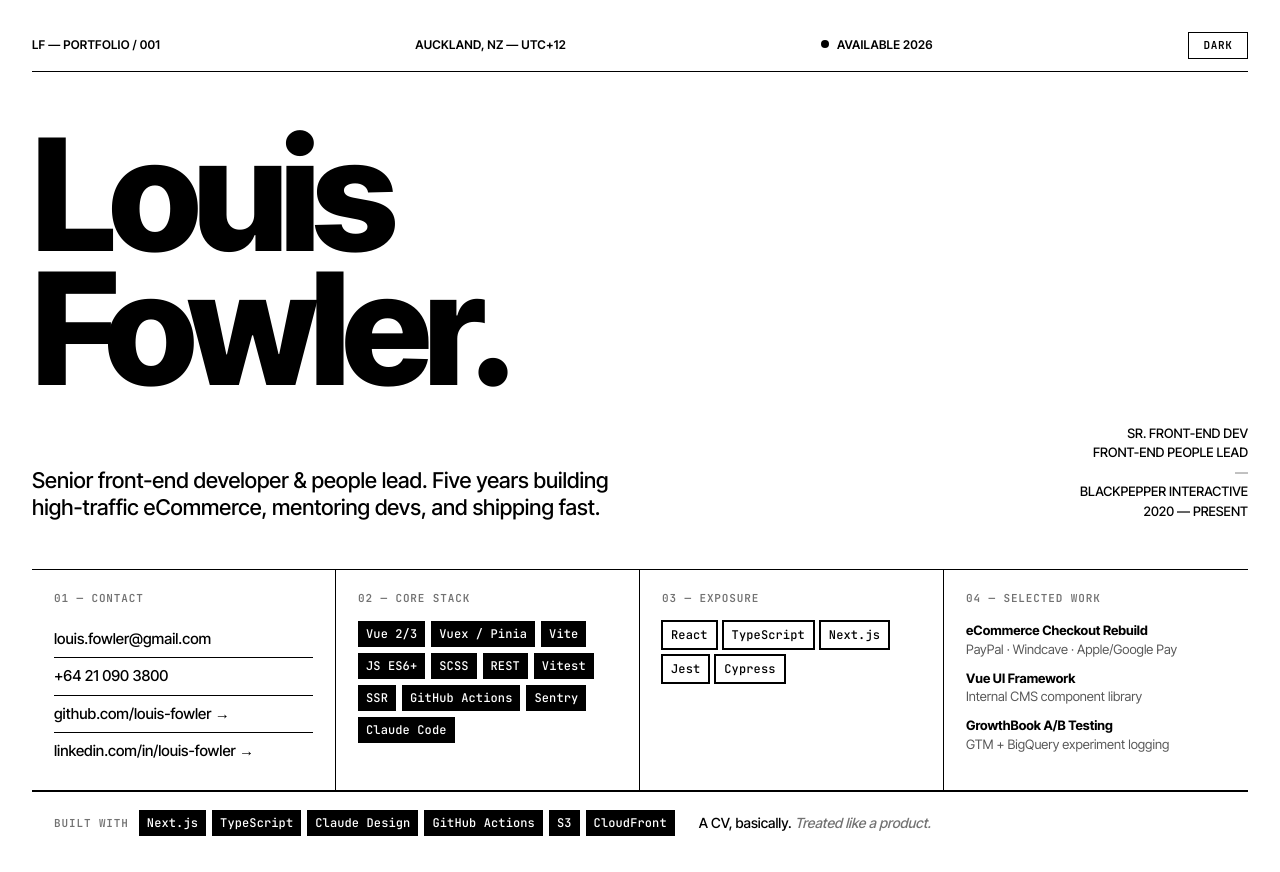
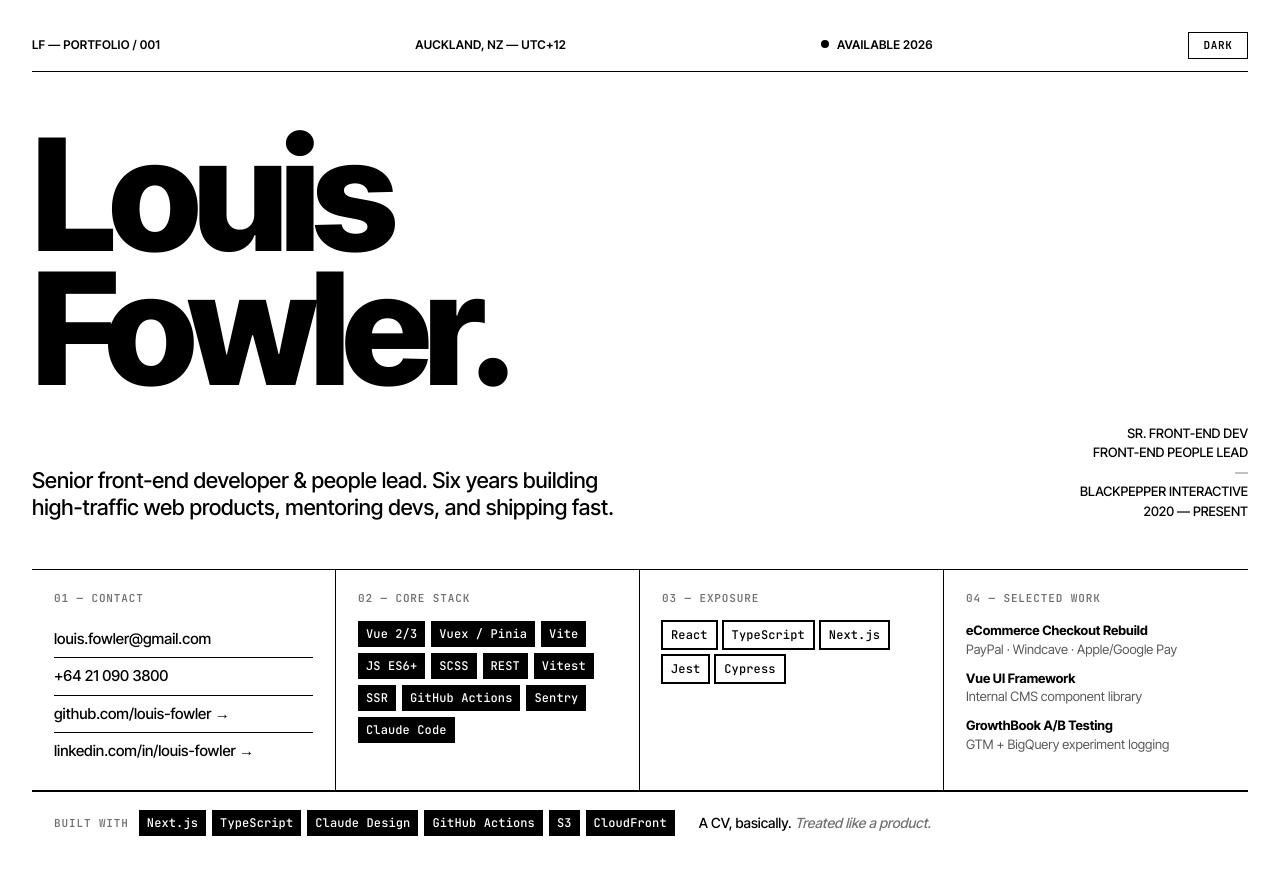
Before and after one commit to louis-fowler/louis-fowler-profile, a Next.js app: page / in a window 1280 px wide. Built offline with nearby package versions, Linux system fonts and the light colour scheme.

Commit message:
update copy

```diff
--- a/app/page.tsx
+++ b/app/page.tsx
@@ -37,8 +37,7 @@ export default function Home() {
         </h1>
         <div className="hero-foot">
           <p className="lede">
-            Senior front-end developer &amp; people lead. Five years building
-            high-traffic eCommerce, mentoring devs, and shipping fast.
+            Senior front-end developer &amp; people lead. Six years building high-traffic web products, mentoring devs, and shipping fast.
           </p>
           <div className="role">
             <div>SR. FRONT-END DEV</div>
```
